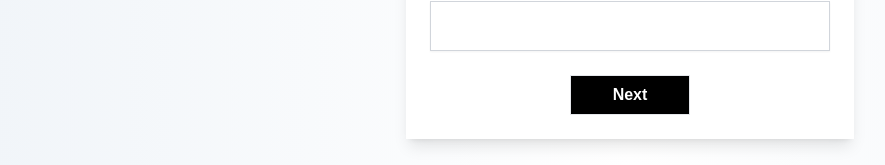
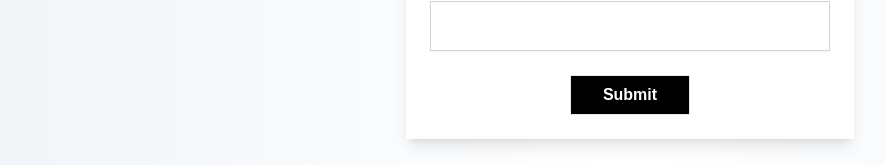
Before and after one commit to y-emam/elevate-estates, a Next.js app: page /submition in a window 1280 px wide. Shown: the part 595-760 px from the top of the page, without its empty margins (10-895 px from the left). Built offline with nearby package versions, Linux system fonts and the light colour scheme.

Commit message:
fixed hover around the button, changed button to submit in submittion form

```diff
--- a/app/propertyDetails/page.tsx
+++ b/app/propertyDetails/page.tsx
@@ -91,11 +91,11 @@ function PropertyDetails() {
               </select>
             </div>
 
-            <a
-              className="animated-btn"
-              href={`/submition?destination=${destination}&propertyType=${propertyType}&noBedrooms=${propertyDetailsData.noBedrooms}&delivery=${propertyDetailsData.delivery}`}
-            >
-              <div className="center">
+            <div className="animated-btn">
+              <a
+                className="center"
+                href={`/submition?destination=${destination}&propertyType=${propertyType}&noBedrooms=${propertyDetailsData.noBedrooms}&delivery=${propertyDetailsData.delivery}`}
+              >
                 <button className="btn">
                   <svg
                     width="120px"
@@ -114,8 +114,8 @@ function PropertyDetails() {
                   </svg>
                   <span>Next</span>
                 </button>
-              </div>
-            </a>
+              </a>
+            </div>
           </form>
         </div>
       </div>
--- a/app/submition/page.tsx
+++ b/app/submition/page.tsx
@@ -141,8 +141,8 @@ function Submitiotn() {
               />
             </div>
 
-            <a type="submit" className="animated-btn">
-              <div className="center">
+            <div className="animated-btn">
+              <a type="submit" className="center">
                 <button className="btn">
                   <svg
                     width="120px"
@@ -159,10 +159,10 @@ function Submitiotn() {
                       className="hl-line"
                     />
                   </svg>
-                  <span>Next</span>
+                  <span>Submit</span>
                 </button>
-              </div>
-            </a>
+              </a>
+            </div>
           </form>
 
           {/* Modal part */}
@@ -188,7 +188,11 @@ function Submitiotn() {
               <div className="flex space-x-4">
                 <button
                   onClick={closeModal}
-                  className="w-full bg-gray-100 text-gray-700 py-2 px-4 rounded-lg transition hover:bg-gray-200 focus:outline-none focus:ring focus:ring-gray-300"
+                  className={`${
+                    isModalOpen
+                      ? "block cursor-pointer"
+                      : "hidden cursor-default"
+                  } w-full bg-gray-100 text-gray-700 py-2 px-4 rounded-lg transition hover:bg-gray-200 focus:outline-none focus:ring focus:ring-gray-300`}
                 >
                   Close
                 </button>
@@ -196,7 +200,11 @@ function Submitiotn() {
                   href={`https://api.whatsapp.com/send?phone=${whatsappNumber}`}
                   target="_blank"
                   rel="noopener noreferrer"
-                  className="w-full bg-green-500 text-white py-2 px-4 rounded-lg transition hover:bg-green-600 focus:outline-none focus:ring focus:ring-green-400"
+                  className={`${
+                    isModalOpen
+                      ? "block cursor-pointer"
+                      : "hidden cursor-default"
+                  } w-full bg-green-500 text-white py-2 px-4 rounded-lg transition hover:bg-green-600 focus:outline-none focus:ring focus:ring-green-400`}
                 >
                   WhatsApp
                 </a>
```
